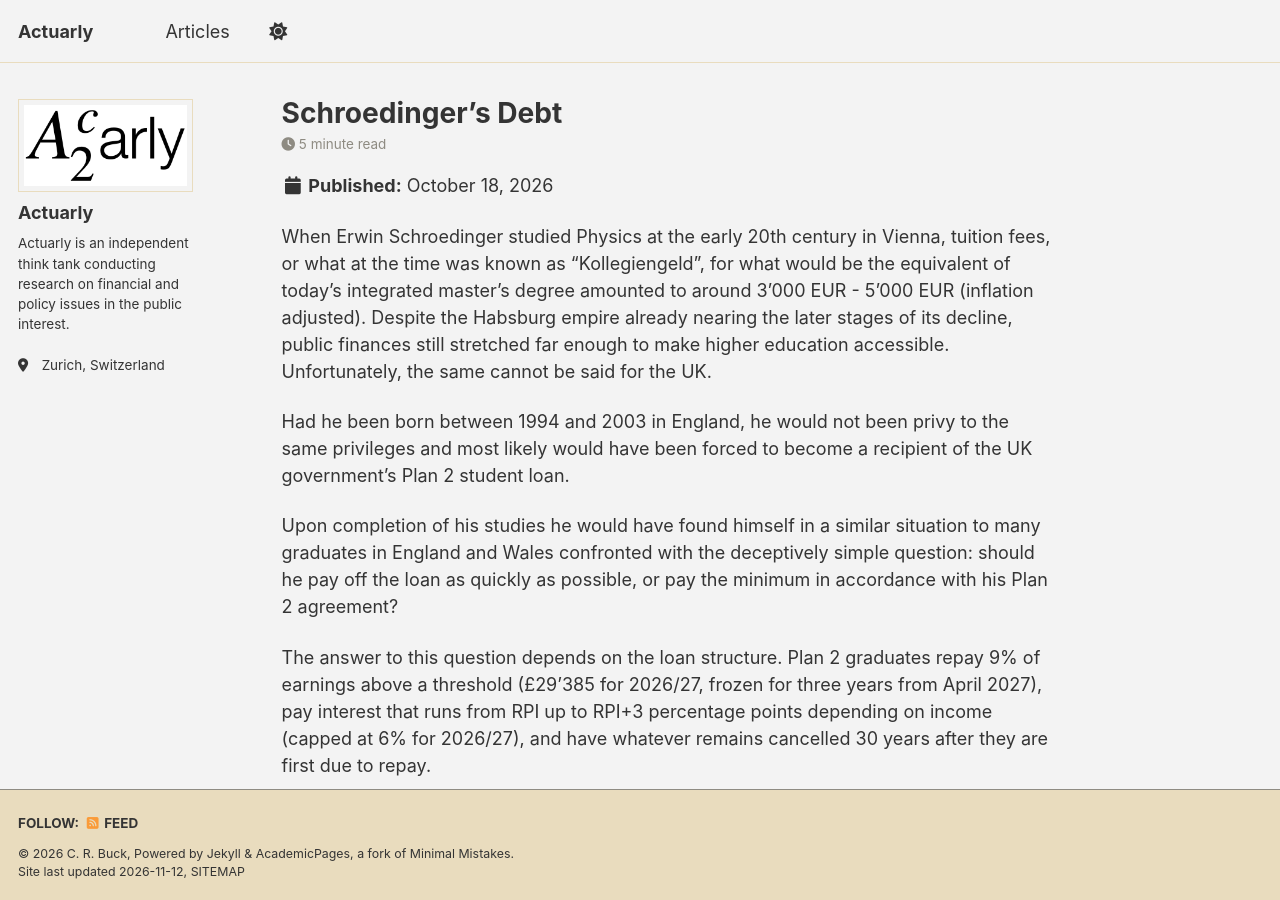
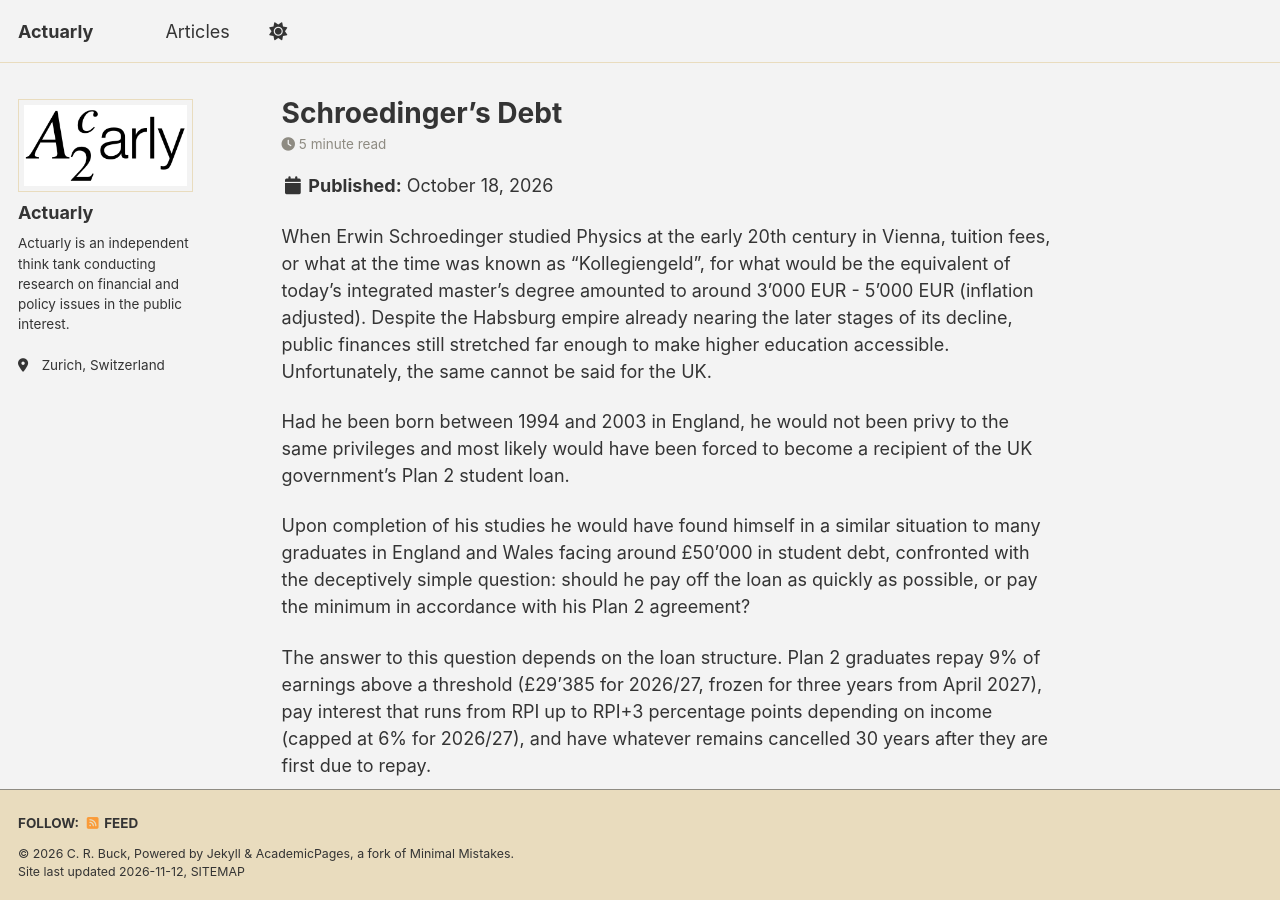
Before and after one commit to Actuarly/Actuarly.github.io, a Jekyll site: the page built from _posts/2026-10-18-schroedingers-debt.md, in a window 1280 px wide and 900 px high. Built offline with Jekyll 4.4.1, drawn with Linux system fonts in a browser that asks for light colours; a style sheet for code colours, icons or effects is not loaded.

Commit message:
Update 2026-10-18-schroedingers-debt.md

```diff
--- a/_posts/2026-10-18-schroedingers-debt.md
+++ b/_posts/2026-10-18-schroedingers-debt.md
@@ -22,7 +22,7 @@ would have been forced to become a recipient of the UK government’s Plan
 2 student loan.
 
 Upon completion of his studies he would have found himself in a similar
-situation to many graduates in England and Wales confronted with the
+situation to many graduates in England and Wales facing around £50'000 in student debt, confronted with the
 deceptively simple question: should he pay off the loan as quickly as
 possible, or pay the minimum in accordance with his Plan 2 agreement?
 
```
